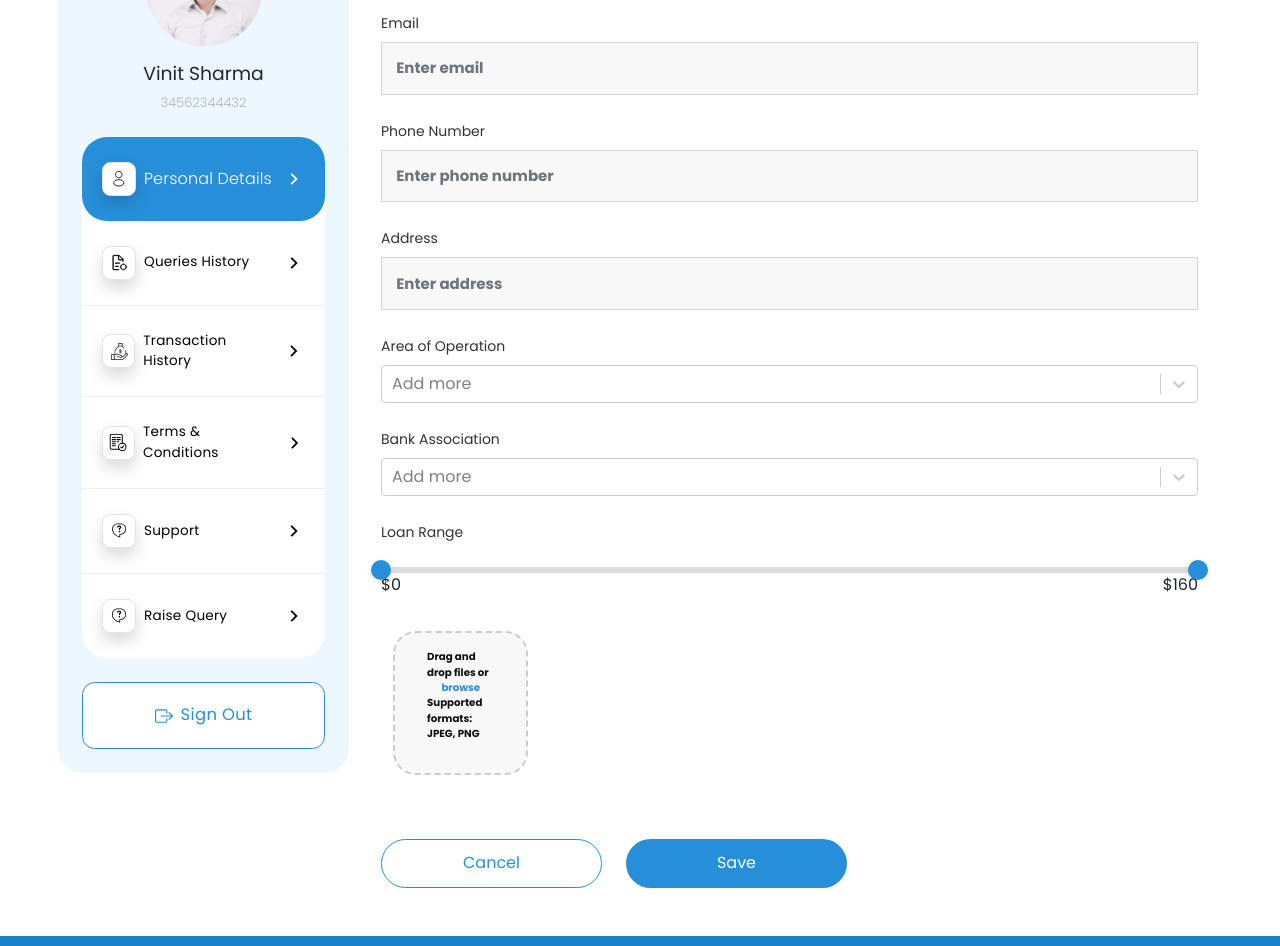
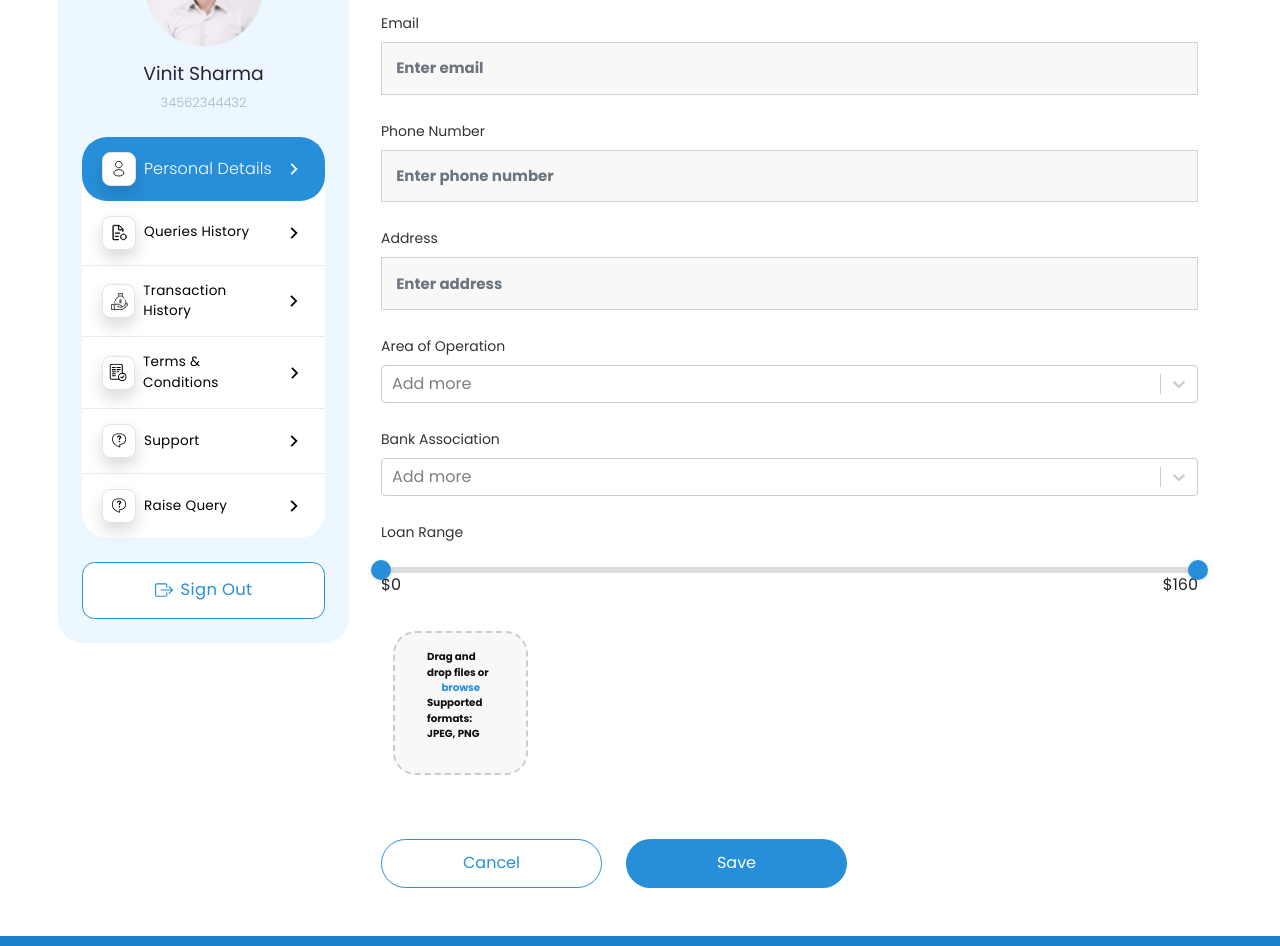
Before and after one commit to Vivekackrolix/Nesto-Frontend, a React (Create React App) app: page /home-dashboard/profile in a window 1280 px wide. Shown: the part 540-1486 px from the top of the page. Built offline with nearby package versions, Linux system fonts and the light colour scheme.

Commit message:
profile page sidebar navigation link padding remove

```diff
--- a/src/dashboard/profile/Profile.css
+++ b/src/dashboard/profile/Profile.css
@@ -19,7 +19,7 @@
 
 .profile__sidebar__wrapper .nav-link {
   color: #000000 !important;
-  padding: 25px 20px !important;
+  padding: 15px 20px !important;
 }
 .profile__sidebar__wrapper .nav-link {
   border-bottom: 0.481264px solid #ebecf0;
@@ -120,7 +120,7 @@
 }
 
 .profile__sidebar__wrapper__signout {
-  height: 67.38px;
+  padding: 15px 20px !important;
   background: #ffffff;
   border: 0.962528px solid #278fd9;
   border-radius: 12.5129px;
```
